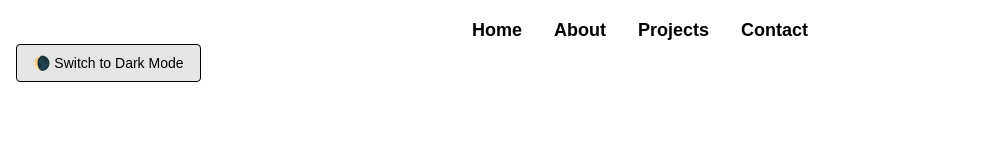
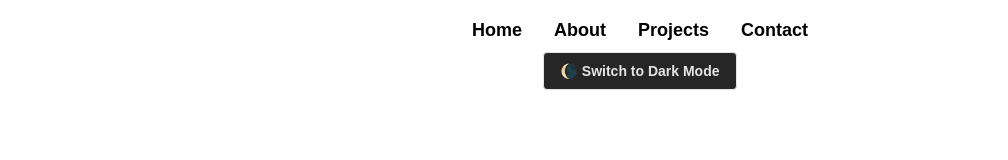
Before and after one commit to Bcook2289/portfolio, a Next.js app in the folder portfolio-project/: page / in a window 1280 px wide. Shown: the top 160 px of the page, without its empty margins (0-1008 px from the left). Built offline with nearby package versions, Linux system fonts and the light colour scheme.

Commit message:
feat: completed dark and light mode switch

```diff
--- a/portfolio-project/src/components/NavBar.tsx
+++ b/portfolio-project/src/components/NavBar.tsx
@@ -86,7 +86,9 @@ const NavBar = () => {
             )
           )}
         </ul>
-        <ThemeSwitcher/>
+        <div className="flex justify-center items-center my-2">
+          <ThemeSwitcher/>
+        </div>
       </nav>
     </>
   );
--- a/portfolio-project/src/components/Theme/ThemeSwitcher.tsx
+++ b/portfolio-project/src/components/Theme/ThemeSwitcher.tsx
@@ -18,7 +18,7 @@ const ThemeSwitcher = () => {
     return (
         <button
             onClick={() => setTheme(resolvedTheme === 'dark' ? 'light' : 'dark')}
-            className="rounded px-4 py-2 mx-auto border text-sm transition-color bg-neutral-200 dark:bg-neutral-800"
+            className="rounded px-4 py-2 border text-sm font-bold transition-color bg-neutral-800 dark:bg-neutral-200 text-neutral-200 dark:text-black"
         >
             {resolvedTheme === 'dark' ? '☀️ Switch to Light Mode' : '🌘 Switch to Dark Mode'}
         </button>
```
